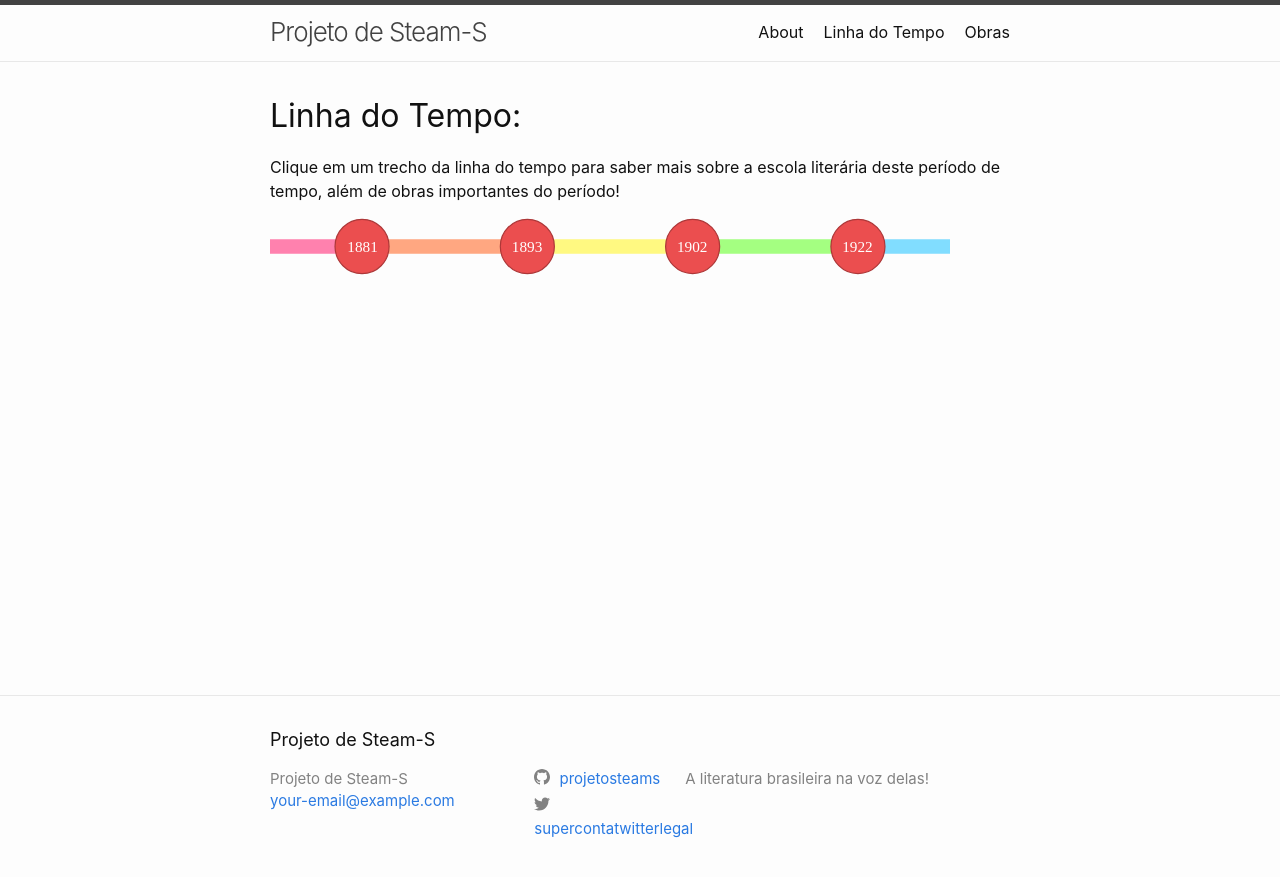
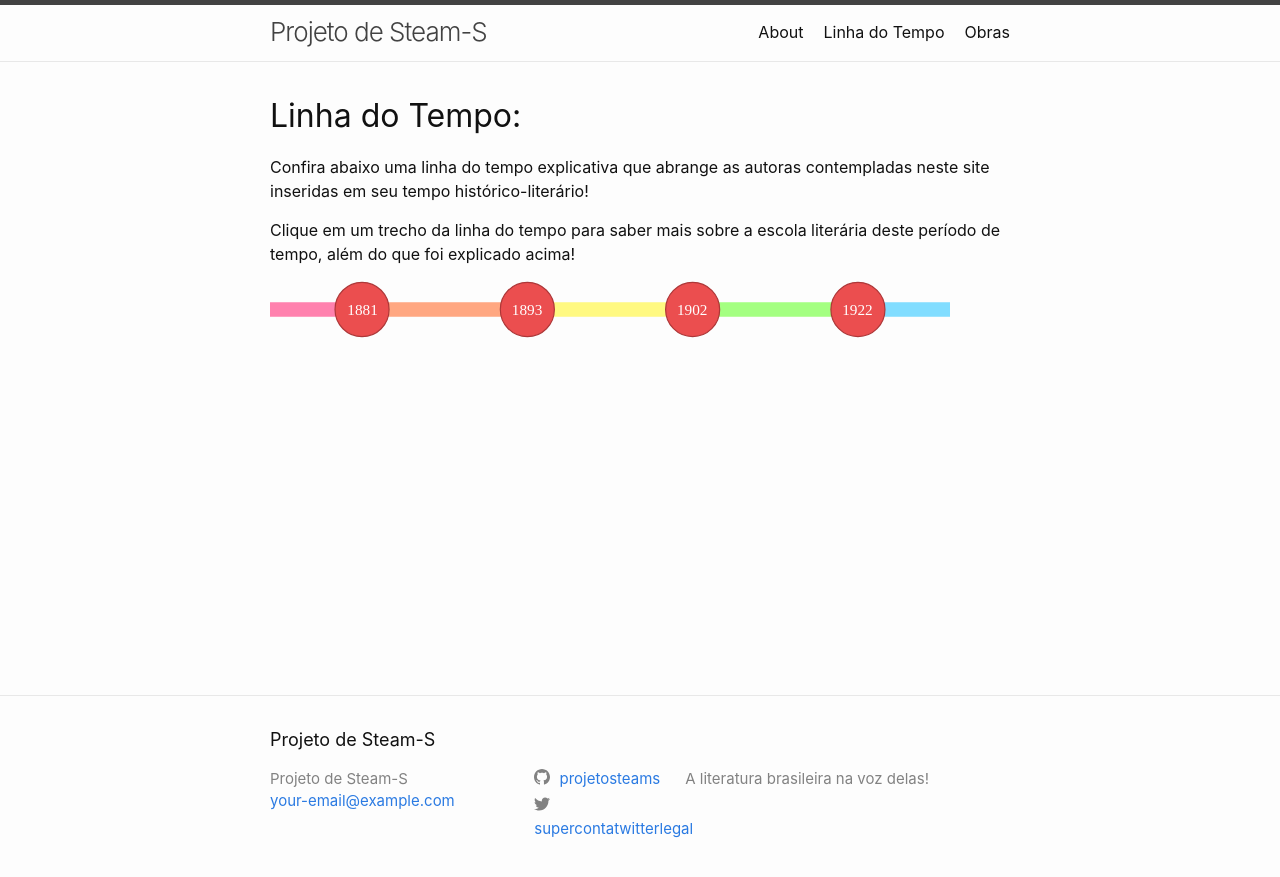
Before and after one commit to elas-na-literatura/elas-na-literatura.github.io, a Jekyll site: the page built from linha-do-tempo.markdown, in a window 1280 px wide. Shown: the top 877 px of the page. Built offline with Jekyll 4.4.1, drawn with Linux system fonts in a browser that asks for light colours.

```diff
--- a/linha-do-tempo.markdown
+++ b/linha-do-tempo.markdown
@@ -5,7 +5,8 @@
 ---
 
 <h1>Linha do Tempo:</h1>
-<p>Clique em um trecho da linha do tempo para saber mais sobre a escola literária deste período de tempo, além de obras importantes do período!</p>
+<p>Confira abaixo uma linha do tempo explicativa que abrange as autoras contempladas neste site inseridas em seu tempo histórico-literário!</p>
+<p>Clique em um trecho da linha do tempo para saber mais sobre a escola literária deste período de tempo, além do que foi explicado acima!</p>
 <img id="ldt" src="../rsc/ldt/ldt.svg" alt="Linha do Tempo" usemap="#ldtmap" width="680px" style="min-width:680px">
 <map id="ldtmapid" name="ldtmap">
     <area shape="rect" coords="93,0,258,57" alt="Realismo" onclick="changeDescription('Realismo')">
--- a/obras.markdown
+++ b/obras.markdown
@@ -15,7 +15,7 @@
 {% for pagina in site.pages %}
 {% if pagina.dir == "/obras/"%}
 {% if pagina.name != "obras.md"%}
-obras[{{ forloop.index0 }}] = {titulo:"{{ pagina.nomelivro }}", autora:"{{ pagina.nomeautora }}", ano:"{{ pagina.anolancamento }}", escola:"Realismo", imagem:"{{ pagina.imagemcapa }}", link:"{{ pagina.nomelivro | slugify: "latin"}}"};
+obras[{{ forloop.index0 }}] = {titulo:"{{ pagina.nomelivro }} ({{ pagina.name }})", autora:"{{ pagina.nomeautora }}", ano:"{{ pagina.anolancamento }}", escola:"{{ pagina.escolalit }}", imagem:"{{ pagina.imagemcapa }}", link:"{{ pagina.nomelivro | slugify: "latin"}}"};
 {% endif %}
 {% endif %}
 {% endfor %}
```
Also changed, not shown: obras/a-falencia.md (+1 -0 lines), obras/a-intrusa.md (+1 -0 lines), obras/a-isca.md (+1 -0 lines), obras/a-viuva-simoes.md (+1 -0 lines).
